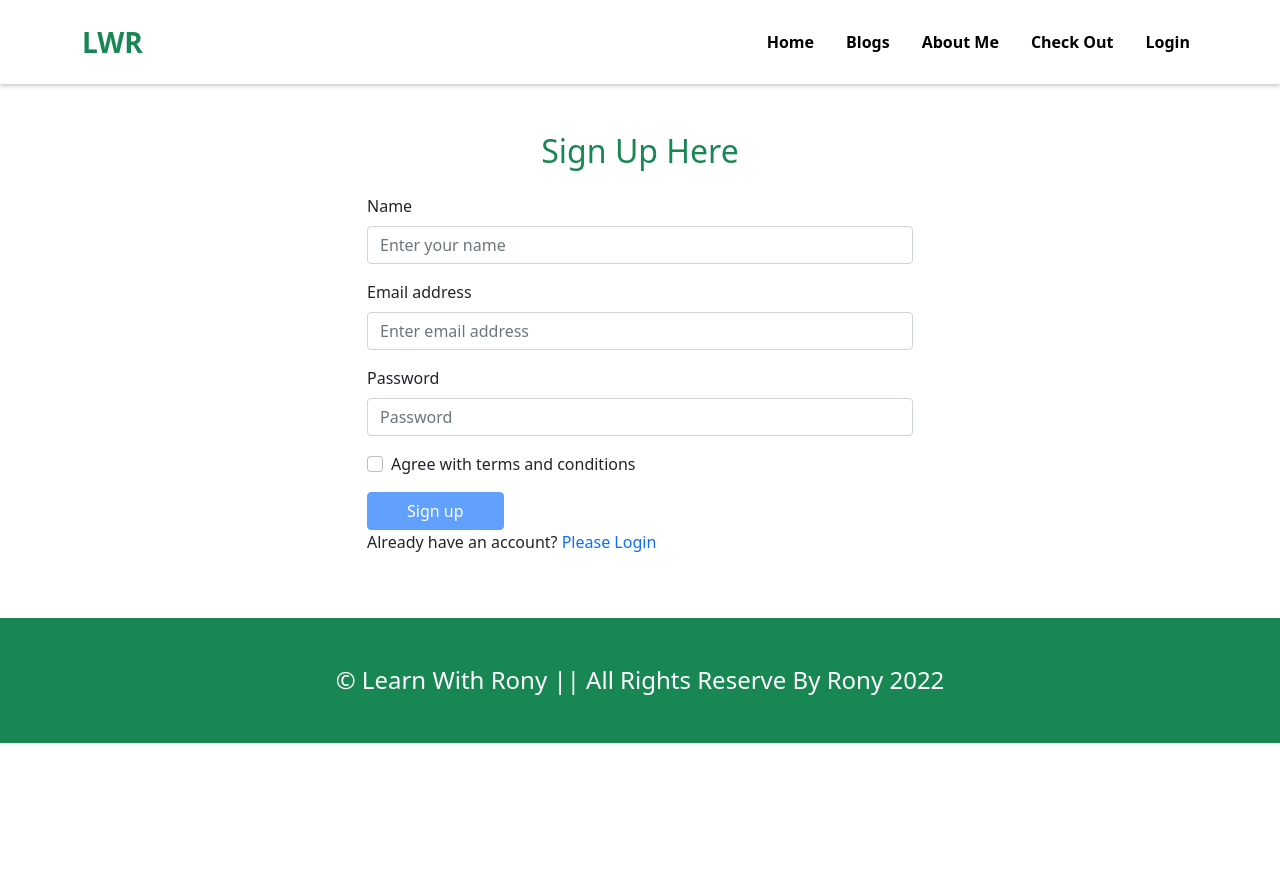
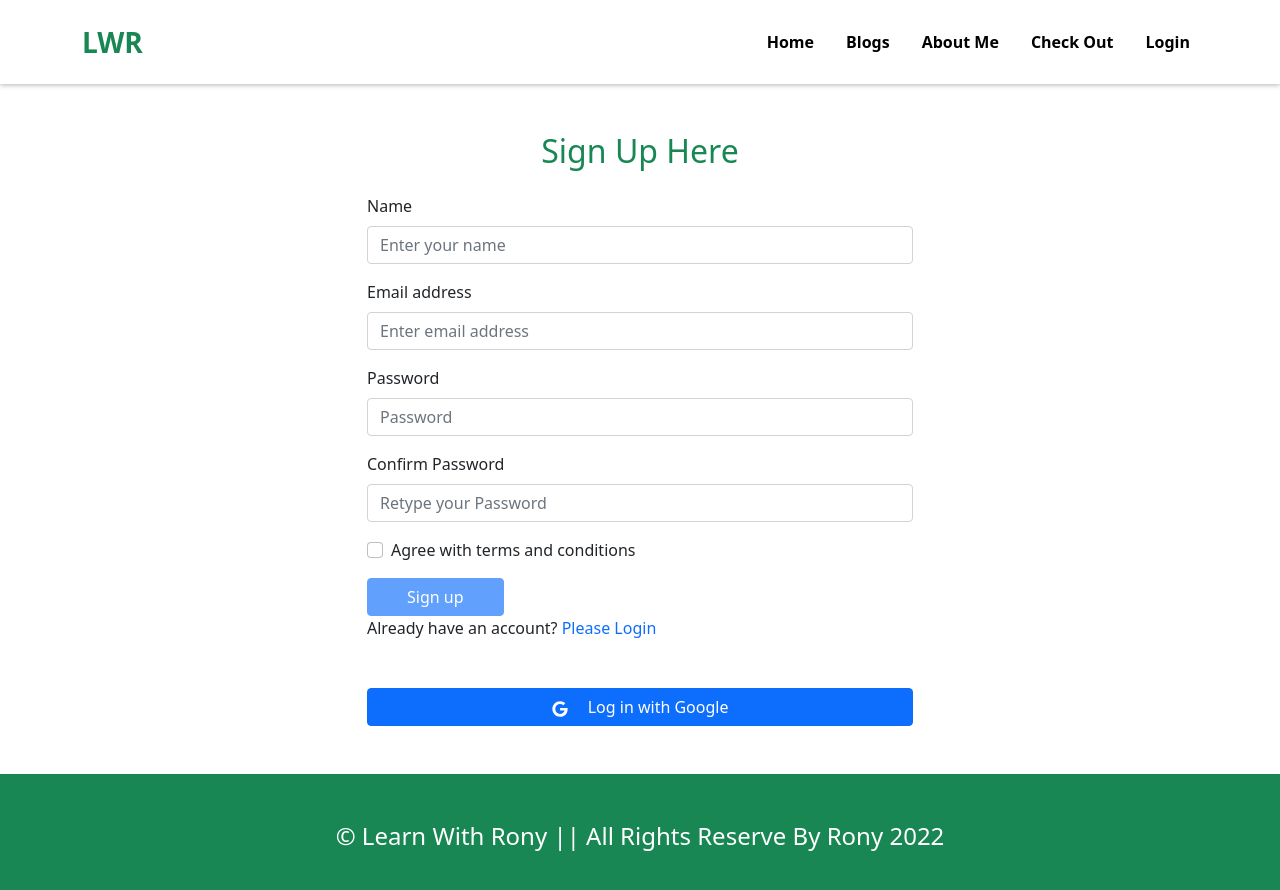
Before and after one commit to KamrulHasan05/independent-service-provider, a React (Create React App) app: page /signup in a window 1280 px wide. Shown: the top 890 px of the page. Before the commit the page ends 800 px from the top, so only its background shows below. Built offline with nearby package versions, Linux system fonts and the light colour scheme; no server answers.

Commit message:
project done

```diff
--- a/package.json
+++ b/package.json
@@ -15,6 +15,7 @@
     "react-icons": "^4.3.1",
     "react-router-dom": "^6.3.0",
     "react-scripts": "5.0.1",
+    "react-toastify": "^8.2.0",
     "web-vitals": "^2.1.4"
   },
   "scripts": {
--- a/src/Pages/User/Login/Login.js
+++ b/src/Pages/User/Login/Login.js
@@ -1,9 +1,14 @@
-import React from 'react';
+import React, { useState } from 'react';
 import { Form, Button } from 'react-bootstrap';
 import { Link, useNavigate, useLocation } from 'react-router-dom';
-import { useSignInWithEmailAndPassword } from 'react-firebase-hooks/auth';
+import { useSendPasswordResetEmail, useSignInWithEmailAndPassword } from 'react-firebase-hooks/auth';
 import auth from './../../../firbase.init';
 import Loading from '../../Shared/Loading/Loading';
+import { FaGoogle } from "react-icons/fa";
+import { useSignInWithGoogle } from 'react-firebase-hooks/auth';
+import { ToastContainer, toast } from 'react-toastify';
+
+import 'react-toastify/dist/ReactToastify.css';
 
 const Login = () => {
     const [
@@ -12,15 +17,35 @@ const Login = () => {
         loading,
         error,
     ] = useSignInWithEmailAndPassword(auth);
+
+    const [signInWithGoogle, googleUser, GoogleLoading, GoogleError] = useSignInWithGoogle(auth);
+
+
+    const [sendPasswordResetEmail, sending, resetError] = useSendPasswordResetEmail(auth);
+
+    const [email, setEmail] = useState('')
+
+    const handleEmail = event => {
+        setEmail(event.target.value)
+    }
+
     const navigate = useNavigate()
     const location = useLocation()
     const from = location?.state?.from?.pathname || '/'
-    if (loading) {
+
+
+    if (loading || GoogleLoading) {
         return <Loading />
     }
+    if (sending) {
+        toast.success('Reset Email Sent')
+    }
     // navigate after login
-    if (user) {
+    if (user || googleUser) {
         navigate(from, { replace: true })
+    }
+    else if (user || googleUser) {
+        navigate('/')
     }
 
     const handleLogin = event => {
@@ -29,7 +54,15 @@ const Login = () => {
         const password = event.target.password.value
         signInWithEmailAndPassword(email, password)
 
+
     }
+    const handleResetPass = () => {
+        if (email) {
+            sendPasswordResetEmail(email)
+        }
+        toast.error('Please Enter your email')
+    }
+
     return (
         <section className='signup py-5'>
             <div className="container">
@@ -41,7 +74,7 @@ const Login = () => {
 
                                 <Form.Group className="mb-3" >
                                     <Form.Label>Email address</Form.Label>
-                                    <Form.Control name='email' type="email" placeholder="Enter email address" required />
+                                    <Form.Control onBlur={handleEmail} name='email' type="email" placeholder="Enter email address" required />
                                 </Form.Group>
 
                                 <Form.Group className="mb-3" >
@@ -54,8 +87,16 @@ const Login = () => {
                                 </Button>
                             </Form>
                             <div className='mt-3'>
+                                <p><Link to="#" onClick={handleResetPass} className='text-primary pe-auto text-decoration-none'>Forgetted Password?</Link> </p>
+                            </div>
+                            <div className='mt-3'>
                                 <p>Are you new here? <Link to="/signup" className='text-primary pe-auto text-decoration-none'>Please Sign up</Link> </p>
                             </div>
+
+                            <div className='text-center mt-5'>
+                                <button className='btn btn-primary w-100' onClick={() => signInWithGoogle()}><FaGoogle className='me-3' /> Log in with Google</button>
+                            </div>
+                            <ToastContainer />
                         </div>
                     </div>
                 </div>
--- a/src/Pages/User/SignUp/SignUp.js
+++ b/src/Pages/User/SignUp/SignUp.js
@@ -2,30 +2,36 @@ import React, { useState } from 'react';
 import { Form, Button } from 'react-bootstrap';
 import Loading from '../../Shared/Loading/Loading';
 import './SignUp.css'
-import { useCreateUserWithEmailAndPassword, useUpdateProfile } from 'react-firebase-hooks/auth';
+import { useCreateUserWithEmailAndPassword, useUpdateProfile, useSignInWithGoogle } from 'react-firebase-hooks/auth';
 import auth from './../../../firbase.init';
 import { useNavigate, Link } from 'react-router-dom';
-import { async } from '@firebase/util';
+import { FaGoogle } from 'react-icons/fa';
+import { ToastContainer, toast } from 'react-toastify';
 
+import 'react-toastify/dist/ReactToastify.css';
 
 const SignUp = () => {
     const [agree, setAgree] = useState(false);
+    const [error, setError] = useState('')
     const [
         createUserWithEmailAndPassword,
         user,
         loading,
-        error,
+        createUserError,
     ] = useCreateUserWithEmailAndPassword(auth, { sendEmailVerification: true });
 
     const [updateProfile, updating, updateError] = useUpdateProfile(auth);
+    const [signInWithGoogle, googleUser, GoogleLoading, GoogleError] = useSignInWithGoogle(auth);
 
     const navigate = useNavigate()
-
-    if (loading || updating) {
+    if (createUserError || GoogleError || updateError) {
+        toast.error(`${createUserError ? createUserError.message : ''}${GoogleError ? GoogleError.message : ''}${updateError ? updateError.message : ''}`)
+    }
+    if (loading || updating || GoogleLoading) {
         return <Loading />;
     }
 
-    if (user) {
+    if (user || googleUser) {
         navigate('/')
         console.log(user);
     }
@@ -34,9 +40,15 @@ const SignUp = () => {
         const name = event.target.name.value
         const email = event.target.email.value
         const password = event.target.password.value
-        await createUserWithEmailAndPassword(email, password);
-        await updateProfile({ displayName: name });
-
+        const confirmPassword = event.target.confirmPassword.value
+        if (password === confirmPassword) {
+            await createUserWithEmailAndPassword(email, password);
+            await updateProfile({ displayName: name });
+            setError('');
+        }
+        else {
+            setError("password no match")
+        }
     }
 
     return (
@@ -62,6 +74,16 @@ const SignUp = () => {
                                     <Form.Control name='password' type="password" placeholder="Password" required />
                                 </Form.Group>
 
+                                <Form.Group className="mb-3" >
+                                    <Form.Label>Confirm Password</Form.Label>
+                                    <Form.Control name='confirmPassword' type="password" placeholder="Retype your Password" required />
+                                    {error &&
+                                        <Form.Text className=" text-danger ">
+                                            <p className='mt-3'>{error}</p>
+                                        </Form.Text>
+                                    }
+                                </Form.Group>
+
                                 <Form.Group className="mb-3">
                                     <Form.Check onClick={() => setAgree(!agree)} name='agree' type="checkbox" label="Agree with terms and conditions" />
                                 </Form.Group>
@@ -73,6 +95,11 @@ const SignUp = () => {
                             <div>
                                 <p>Already have an account? <Link to="/login" className='text-primary pe-auto text-decoration-none'>Please Login</Link> </p>
                             </div>
+
+                            <div className='text-center mt-5'>
+                                <button className='btn btn-primary w-100' onClick={() => signInWithGoogle()}><FaGoogle className='me-3' /> Log in with Google</button>
+                            </div>
+                            <ToastContainer />
                         </div>
                     </div>
                 </div>
```
Also changed, not shown: firebase.json (added), 2 other files (tests, documents, lock files or other folders).
